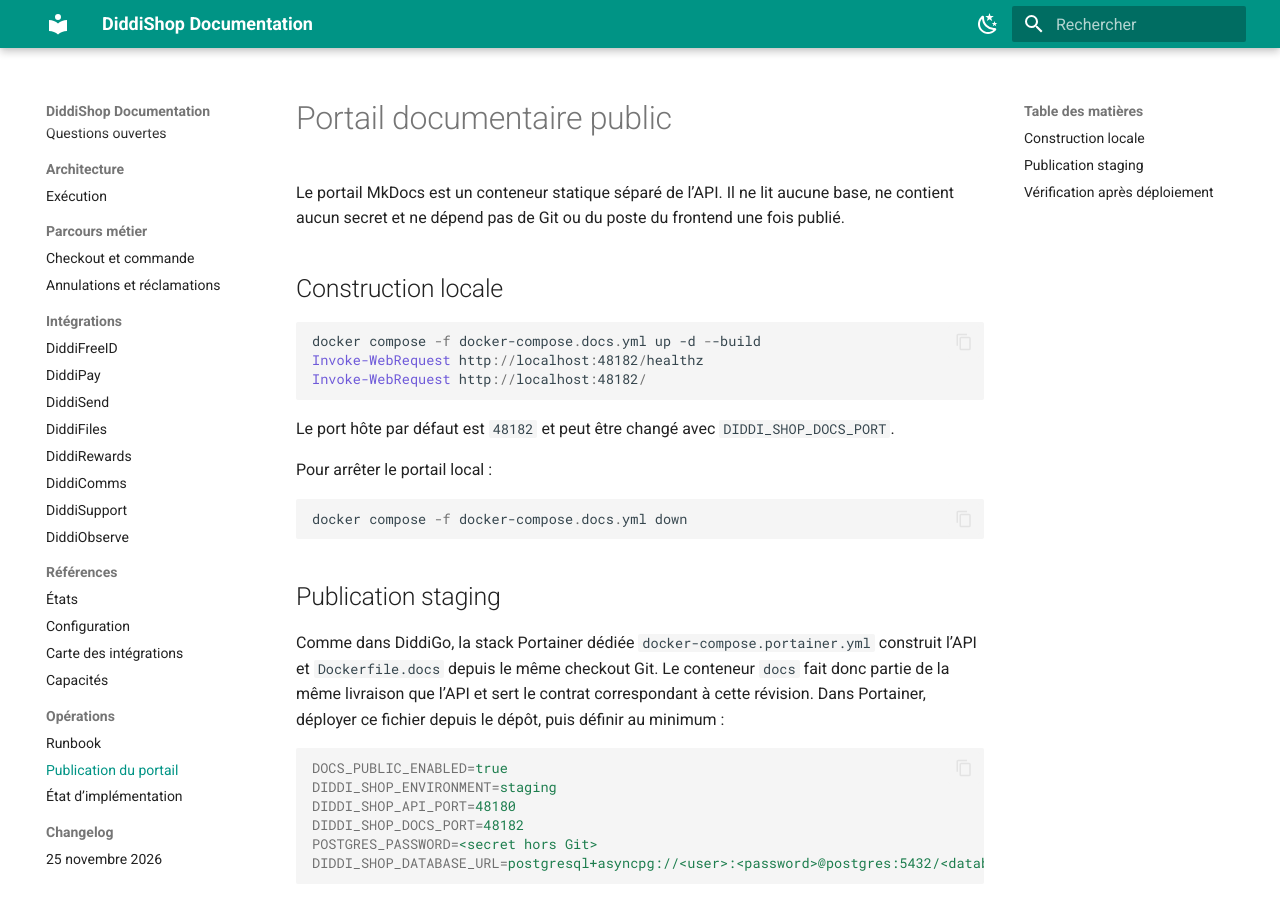
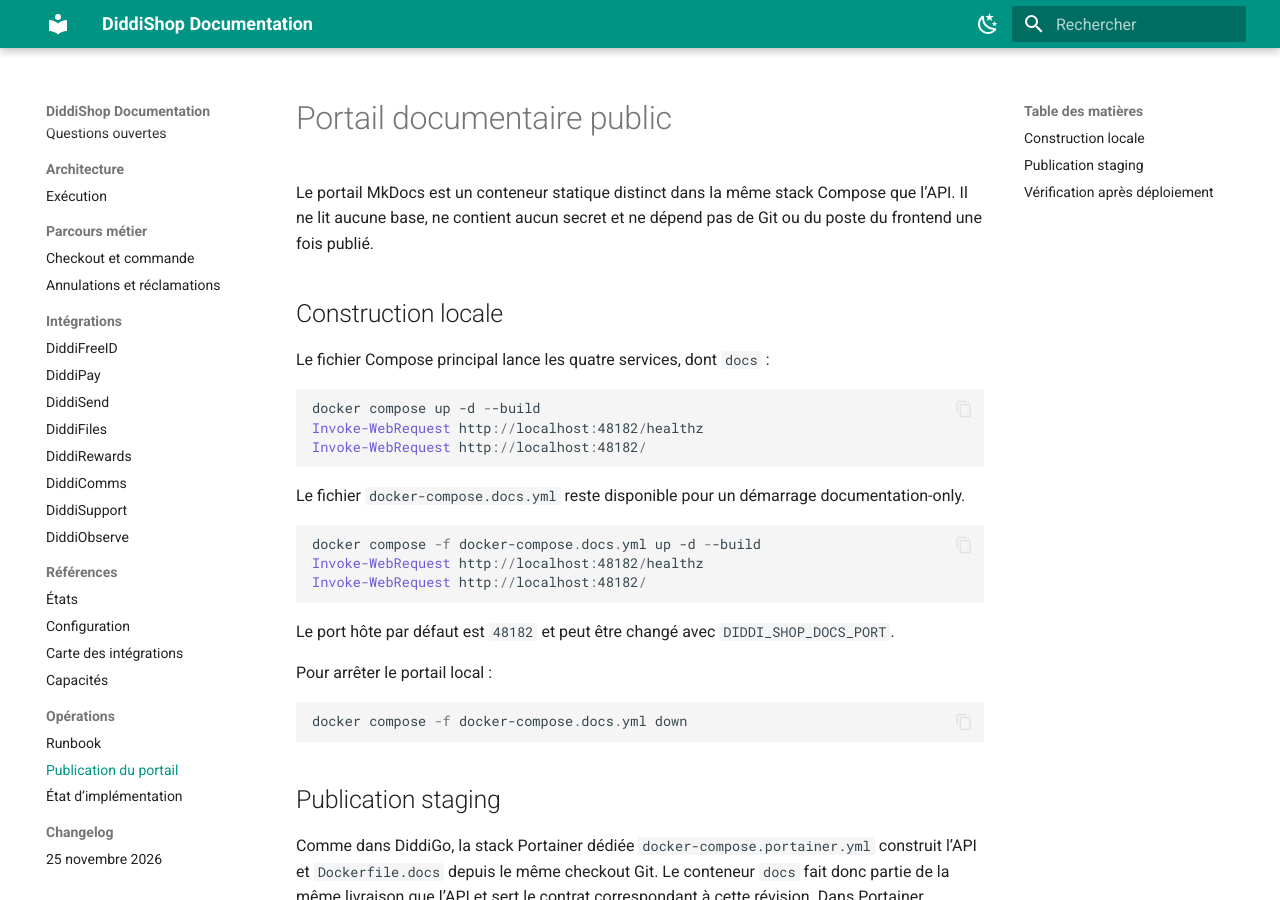
Before and after one commit to DIDDI-FREE/diddi-shop-backend-staging, an MkDocs documentation site: the page built from docs/operations/documentation-portal.md, in a window 1280 px wide and 900 px high. Built offline with MkDocs 1.6.1 and Material for MkDocs 9.7.7, drawn with Linux system fonts in a browser that asks for light colours.

Commit message:
fix(deploy): include MkDocs in the main stack

````diff
--- a/docs/operations/documentation-portal.md
+++ b/docs/operations/documentation-portal.md
@@ -1,10 +1,22 @@
 # Portail documentaire public
 
-Le portail MkDocs est un conteneur statique séparé de l’API. Il ne lit aucune
+Le portail MkDocs est un conteneur statique distinct dans la même stack Compose
+que l’API. Il ne lit aucune
 base, ne contient aucun secret et ne dépend pas de Git ou du poste du frontend
 une fois publié.
 
 ## Construction locale
+
+Le fichier Compose principal lance les quatre services, dont `docs` :
+
+```powershell
+docker compose up -d --build
+Invoke-WebRequest http://localhost:48182/healthz
+Invoke-WebRequest http://localhost:48182/
+```
+
+Le fichier `docker-compose.docs.yml` reste disponible pour un démarrage
+documentation-only.
 
 ```powershell
 docker compose -f docker-compose.docs.yml up -d --build
````
Also changed, not shown: README.md (+4 -2 lines), docker-compose.yml (+11 -0 lines), docs/IMPLEMENTATION-STATUS.md (+3 -0 lines), docs/decisions/DECISIONS.md (+9 -0 lines), tasks/S15-IMPLEMENTATION-2026-11-25.md (+3 -0 lines).
